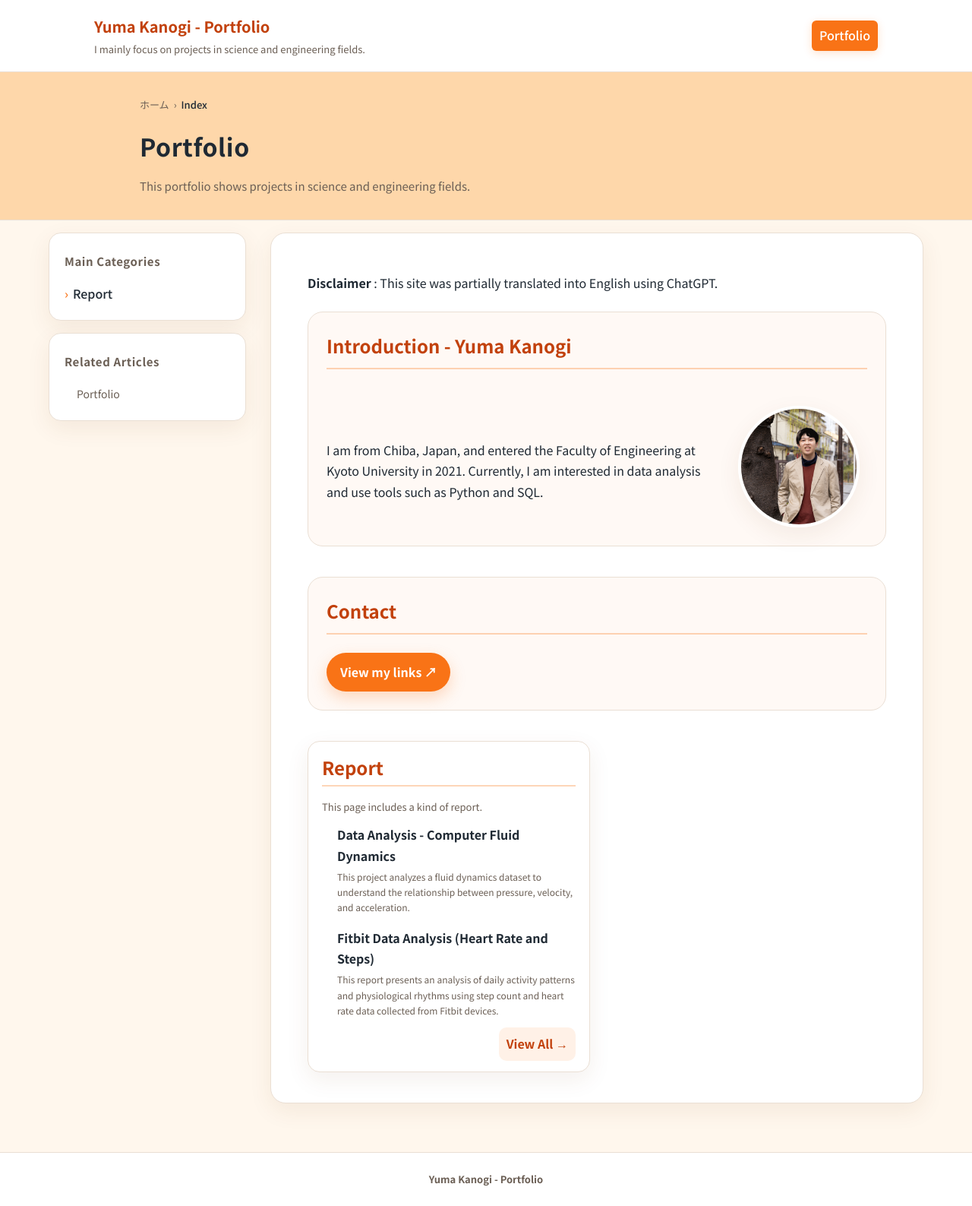
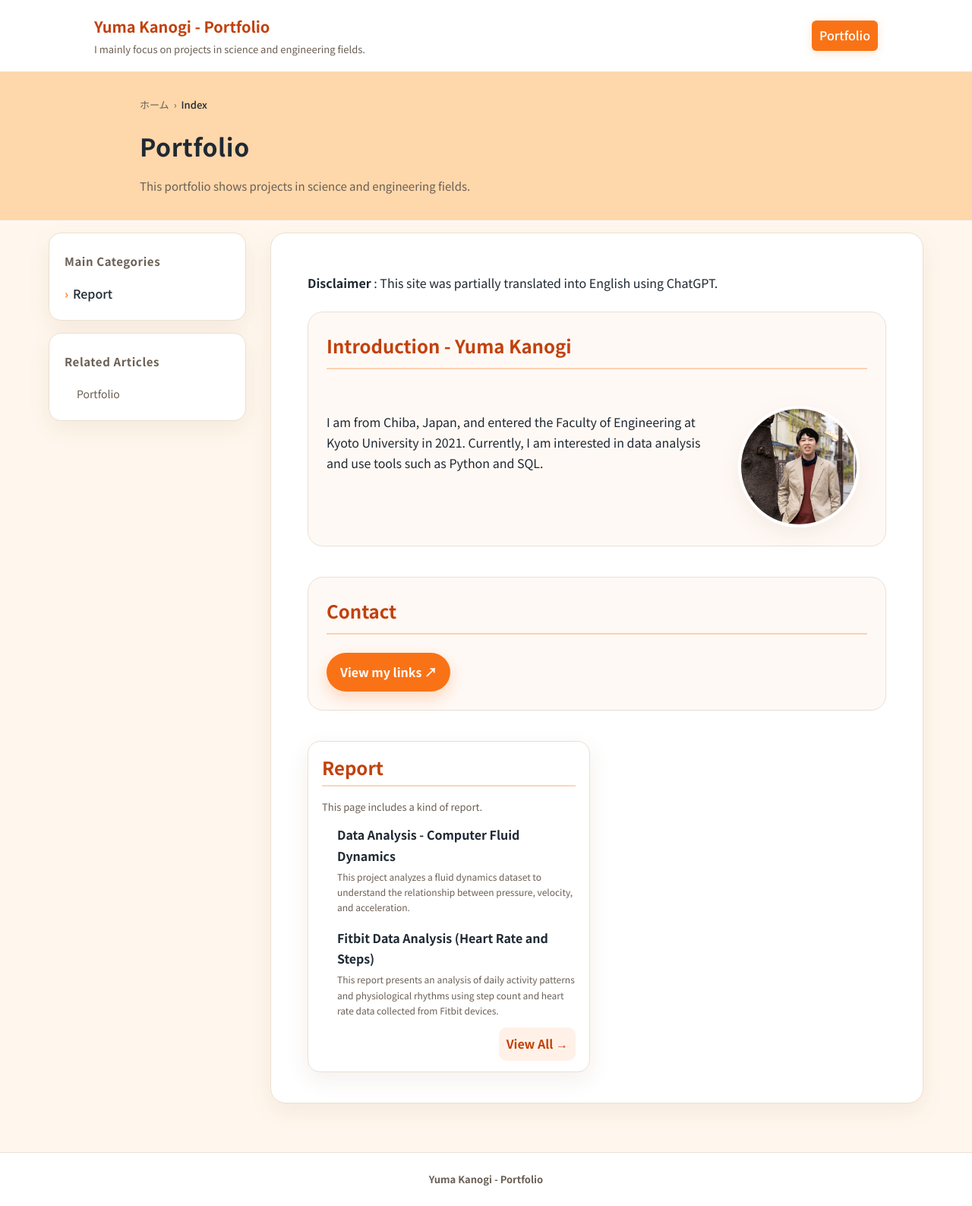
Before and after one commit to entfrem0/portfolio, a Jekyll site: the page built from docs/index.md, in a window 1280 px wide. Shown: the whole page at 76% size. Built offline with Jekyll 4.4.1, drawn with Linux system fonts in a browser that asks for light colours.

Commit message:
余白調整

```diff
--- a/docs/assets/css/style.css
+++ b/docs/assets/css/style.css
@@ -387,9 +387,13 @@ thead{background:rgba(249,115,22,.08); color:var(--muted)}
   margin-top:0;
 }
 
+.intro-profile__text{
+  align-self: start;
+}
+
 .intro-profile__text p{
+  margin-top:8px;   /* ←小さくする */
   margin-bottom:0;
-  align-self: start;
 }
 
 .intro-profile__image-wrap{
```
